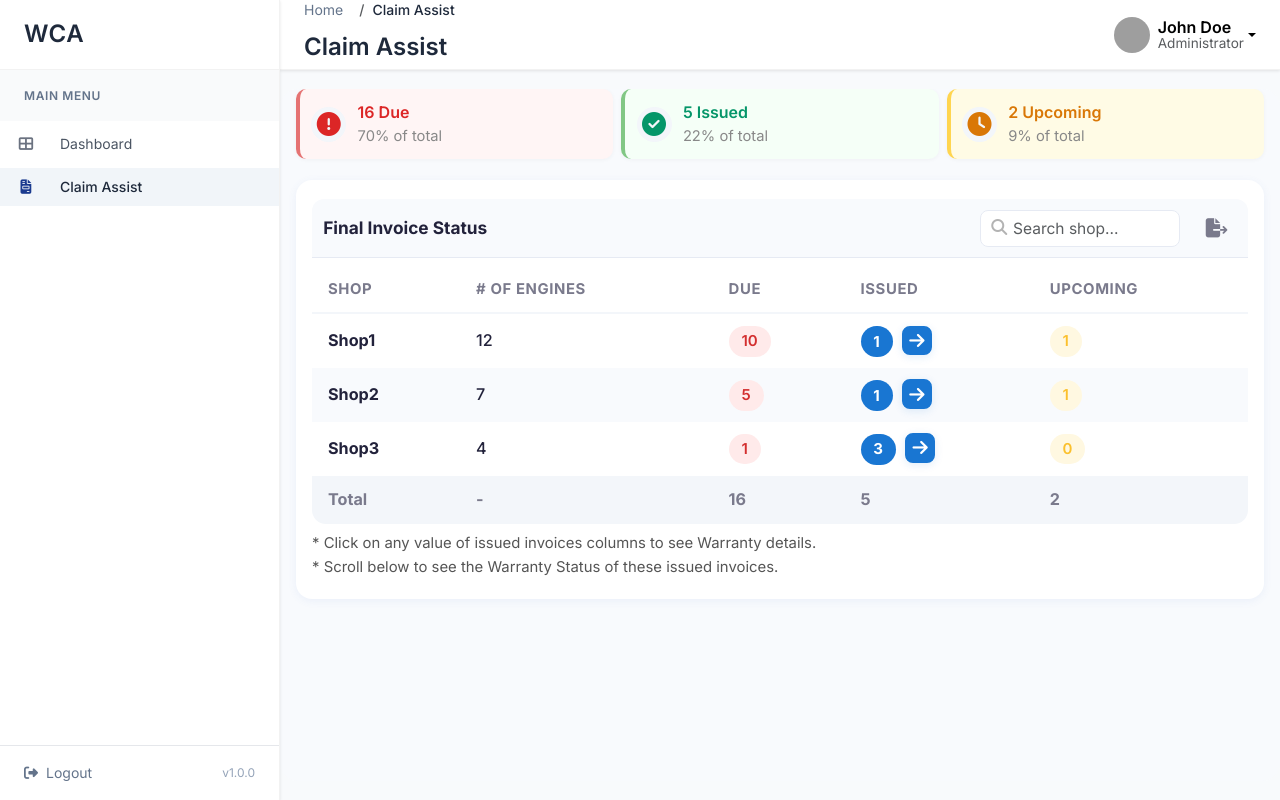
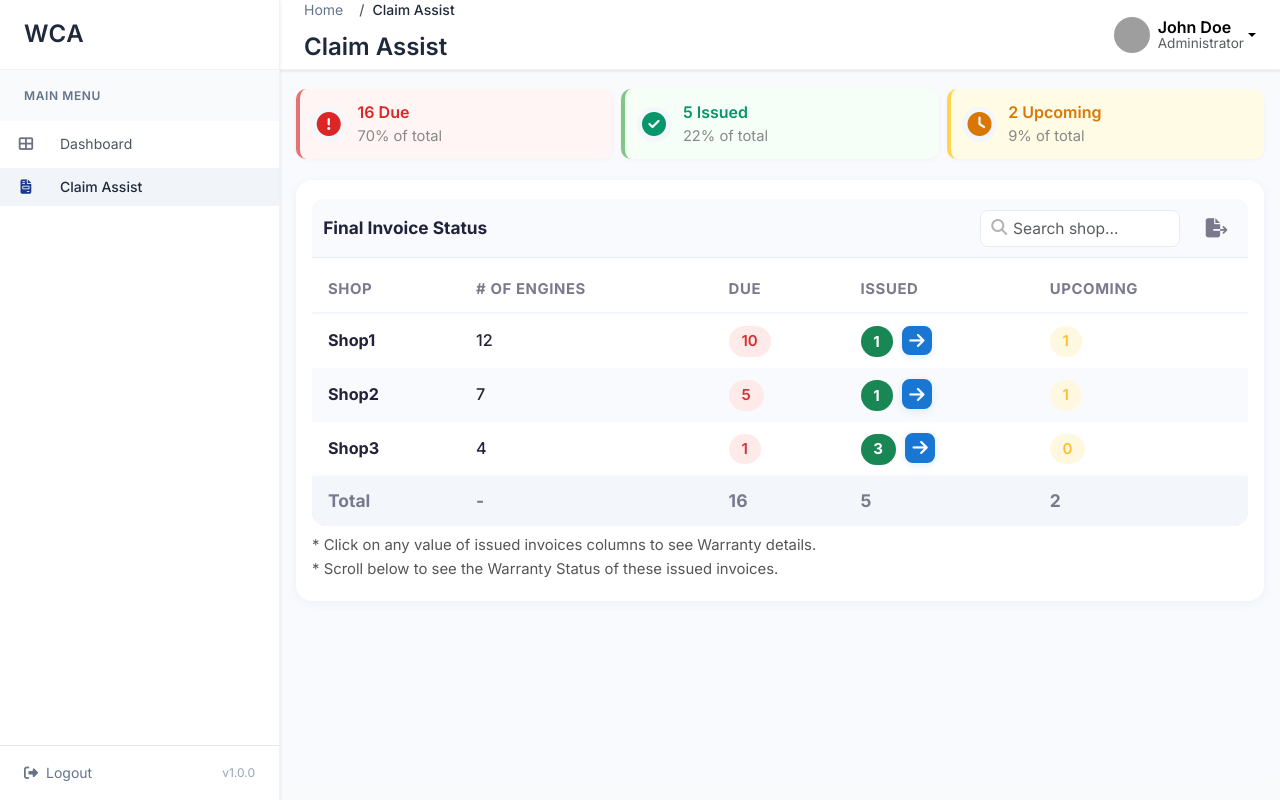
Before and after one commit to subhrajitm/gwca, a Flask app: page /claim-assist in a window 1280 px wide. Run offline with Flask 3, Linux system fonts and the light colour scheme; grey boxes are pictures that could not be loaded.

Commit message:
Enhance CSS styles for invoice table and pill badges in claim assist component
- Added new styles for the invoice table footer, improving visual hierarchy and emphasis.
- Updated pill badge styles for better visibility and consistency, including new background and text color settings.
- Enhanced overall aesthetics with rounded corners and font weight adjustments for key elements.

```diff
--- a/static/css/claim_assist.css
+++ b/static/css/claim_assist.css
@@ -223,6 +223,19 @@
     background: #f3f6fa;
     color: #7a7a8c;
 }
+.invoice-table tfoot tr {
+    background: #e3eafc;
+    color: #22223b;
+    font-size: 1.08em;
+    font-weight: 700;
+    box-shadow: 0 2px 8px rgba(80,120,200,0.10);
+}
+.invoice-table tfoot td:first-child {
+    border-bottom-left-radius: 14px;
+}
+.invoice-table tfoot td:last-child {
+    border-bottom-right-radius: 14px;
+}
 .pill-badge {
     display: inline-block;
     padding: 0.22em 0.85em;
@@ -236,6 +249,14 @@
 .pill-badge.due { background: #ffeaea; color: #d32f2f; }
 .pill-badge.issued { background: #e7fbe9; color: #388e3c; }
 .pill-badge.upcoming { background: #fff8e1; color: #fbc02d; }
+.pill-badge.issued, .total-issued {
+    background: #198754 !important;
+    color: #fff !important;
+    font-weight: 700;
+    margin-right: 0.18em;
+    border-radius: 999px;
+    text-align: center;
+}
 .issued-btn {
     display: inline-flex;
     align-items: center;
```
